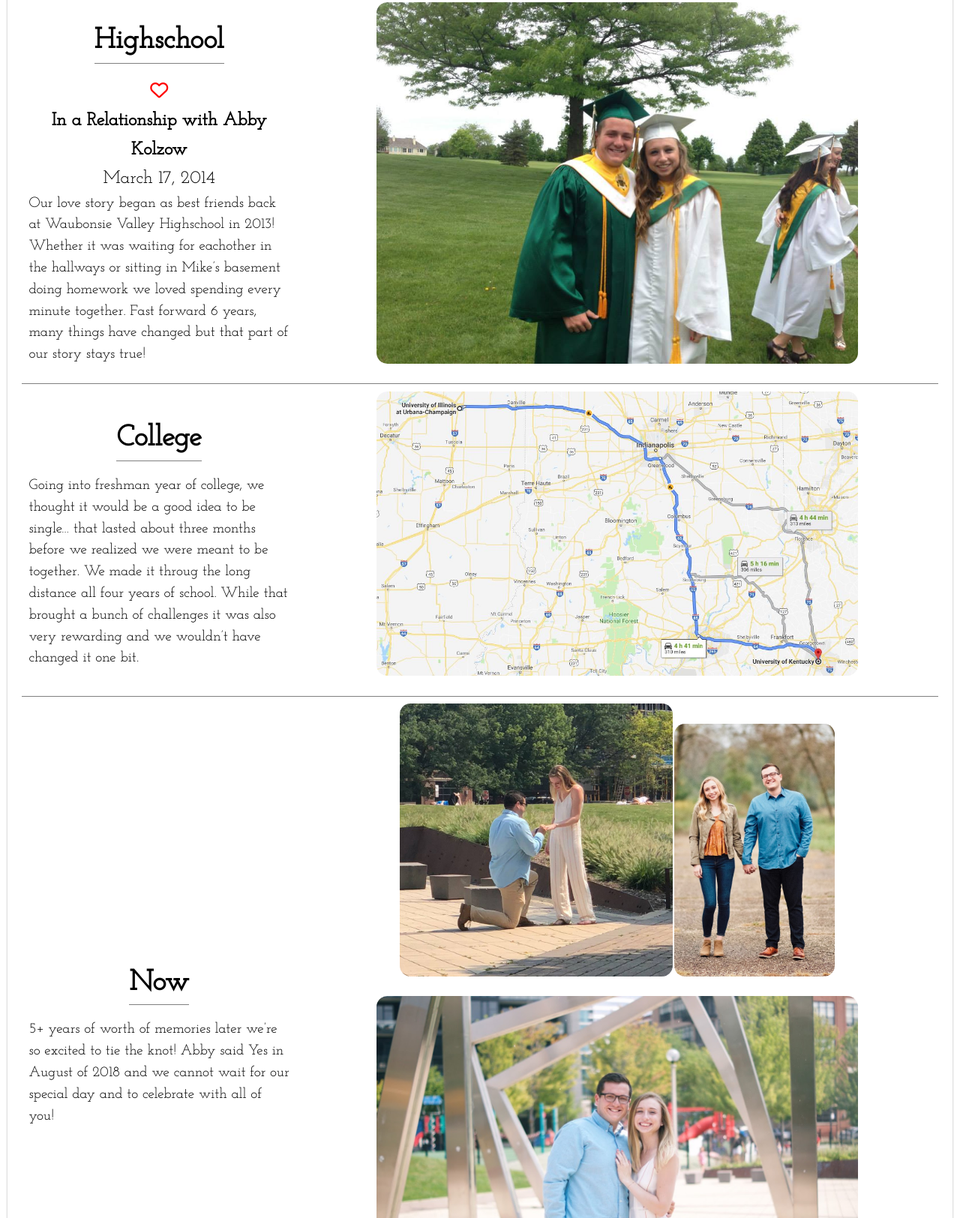
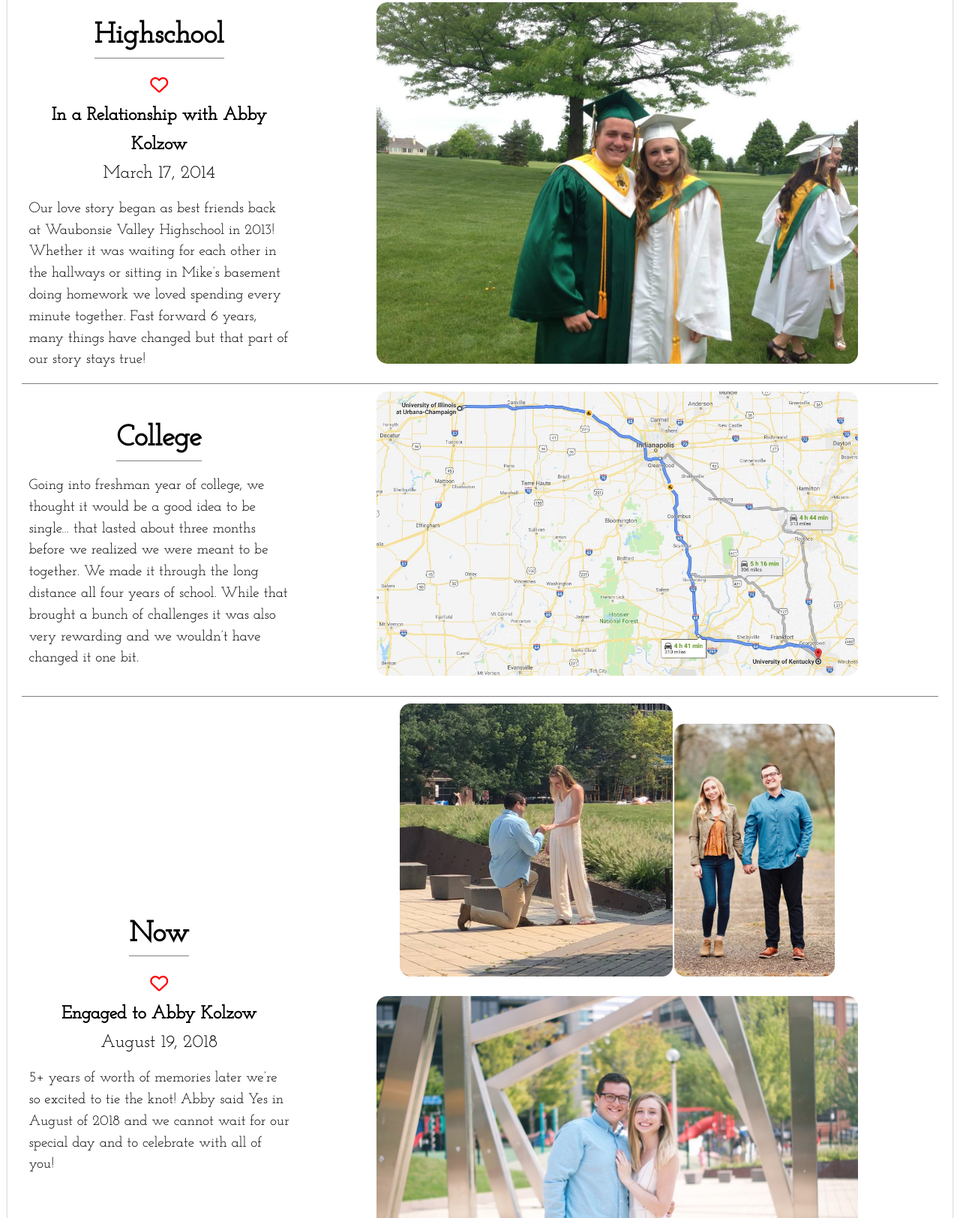
Before and after one commit to mikeandabbycioffi/mikeandabbycioffi.github.io, a website: page index.html in a window 1280 px wide. Shown: the part 2426-4050 px from the top of the page at 75% size. Drawn offline with nearby package versions, Linux system fonts and the light colour scheme.

Commit message:
PUSH UPDATES

```diff
--- a/index.html
+++ b/index.html
@@ -106,14 +106,14 @@
 							<div class="facebook-stats">
 									<span> <i class="far fa-heart"></i> </span>
 									<span><strong> In a Relationship with Abby Kolzow</strong> </span>
-									<span> March 17, 2014</span>
+									<span class="u-margin-bottom-small"> March 17, 2014</span>
 							</div>
 																							<!-- Highschool comments -->
 
 								<p>
 
 
-									Our love story began as best friends back at Waubonsie Valley Highschool in 2013! Whether it was waiting for eachother in the hallways or sitting in Mike’s basement doing homework we loved spending every minute together. Fast forward 6 years, many things have changed but that part of our story stays true! 								</p>
+									Our love story began as best friends back at Waubonsie Valley Highschool in 2013! Whether it was waiting for each other in the hallways or sitting in Mike’s basement doing homework we loved spending every minute together. Fast forward 6 years, many things have changed but that part of our story stays true! 								</p>
 
 							</div>
 							<div class="ourStory--right">
@@ -126,7 +126,7 @@
 
 									<h2> College </h2>
 									<p>
-											Going into freshman year of college, we thought it would be a good idea to be single… that lasted about three months before we realized we were meant to be together. We made it throug the long distance all four years of school. While that brought a bunch of challenges it was also very rewarding and we wouldn’t have changed it one bit.
+											Going into freshman year of college, we thought it would be a good idea to be single… that lasted about three months before we realized we were meant to be together. We made it through the long distance all four years of school. While that brought a bunch of challenges it was also very rewarding and we wouldn’t have changed it one bit.
 										</p>
 
 								</div>
@@ -139,6 +139,11 @@
 							<div class="ourStory--left">
 								<h2> Now </h2>
 								<!-- Now comments -->
+								<div class="facebook-stats">
+										<span> <i class="far fa-heart"></i> </span>
+										<span><strong> Engaged to Abby Kolzow</strong> </span>
+										<span class="u-margin-bottom-small"> August 19, 2018</span>
+								</div>
 								<p>
 									5+ years of worth of memories later we’re so excited to tie the knot!  Abby said Yes in August of 2018 and we cannot wait for our special day and to celebrate with all of you!
 							</div>
```
